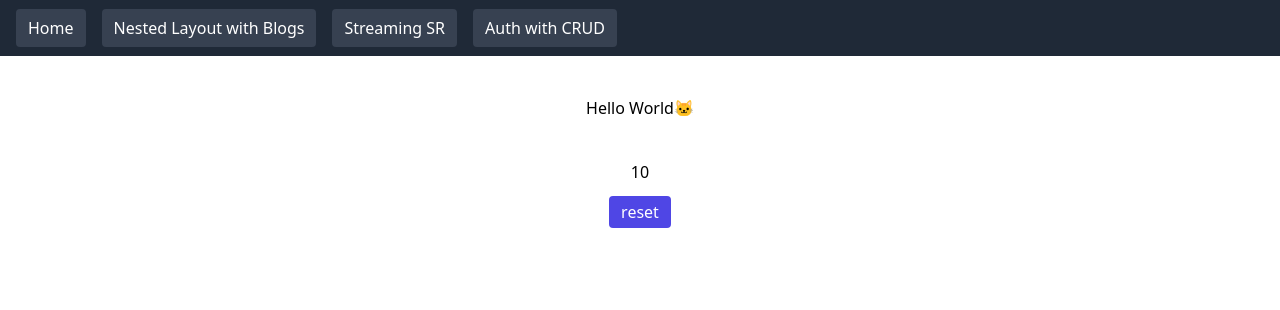
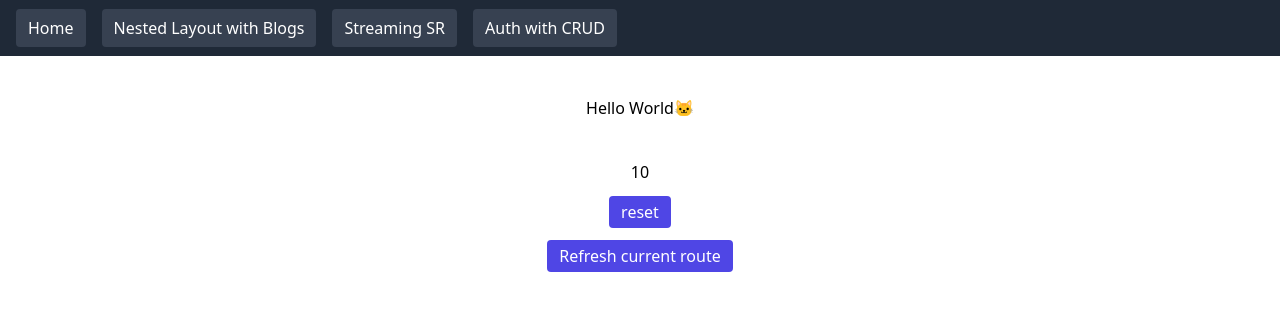
Before and after one commit to nyan-tama/next13-test, a Next.js app: page / in a window 1280 px wide. Shown: the top 310 px of the page. Built offline with nearby package versions, Linux system fonts and the light colour scheme.

Commit message:
add useRouter

```diff
--- /dev/null
+++ b/app/components/refresh-btn.tsx
@@ -0,0 +1,20 @@
+'use client'
+
+import { useRouter } from 'next/navigation'
+
+// 画面全体ではなくSCのみ再取得再レンダリングしてくれる
+export default function RefreshBtn() {
+    const router = useRouter()
+    return (
+        <div className="text-center">
+            <button
+                className="rounded bg-indigo-600 px-3 py-1 front-medium text-white hover:bg-indigo-700"
+                onClick={() => {
+                    router.refresh()
+                }}
+            >
+                Refresh current route
+            </button>
+        </div>
+    )
+}
--- a/app/page.tsx
+++ b/app/page.tsx
@@ -2,6 +2,7 @@
 import NotesList from './components/notes-list'
 // CC
 import TimerCounter from './components/timer-counter'
+import RefreshBtn from './components/refresh-btn'
 
 import { Suspense } from 'react'
 import Spinner from './components/spinner'
@@ -16,6 +17,7 @@ export default function Page() {
                 <NotesList />
             </Suspense>
             <TimerCounter />
+            <RefreshBtn />
         </main>
     )
 }
```
